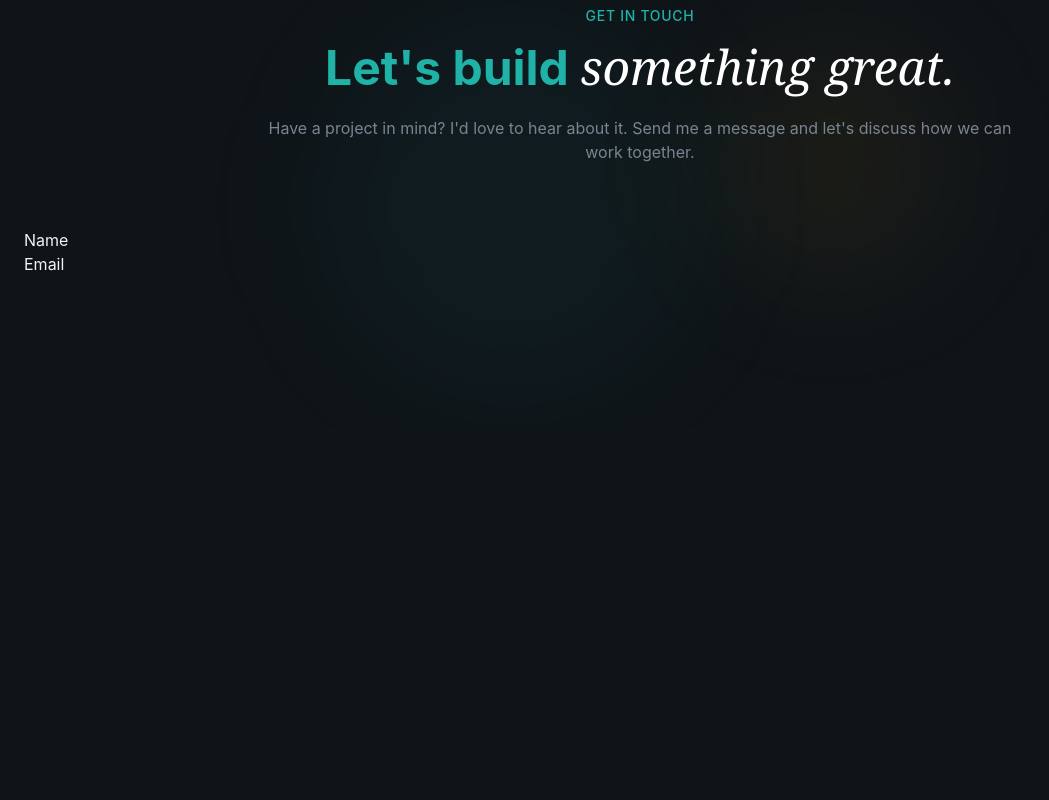
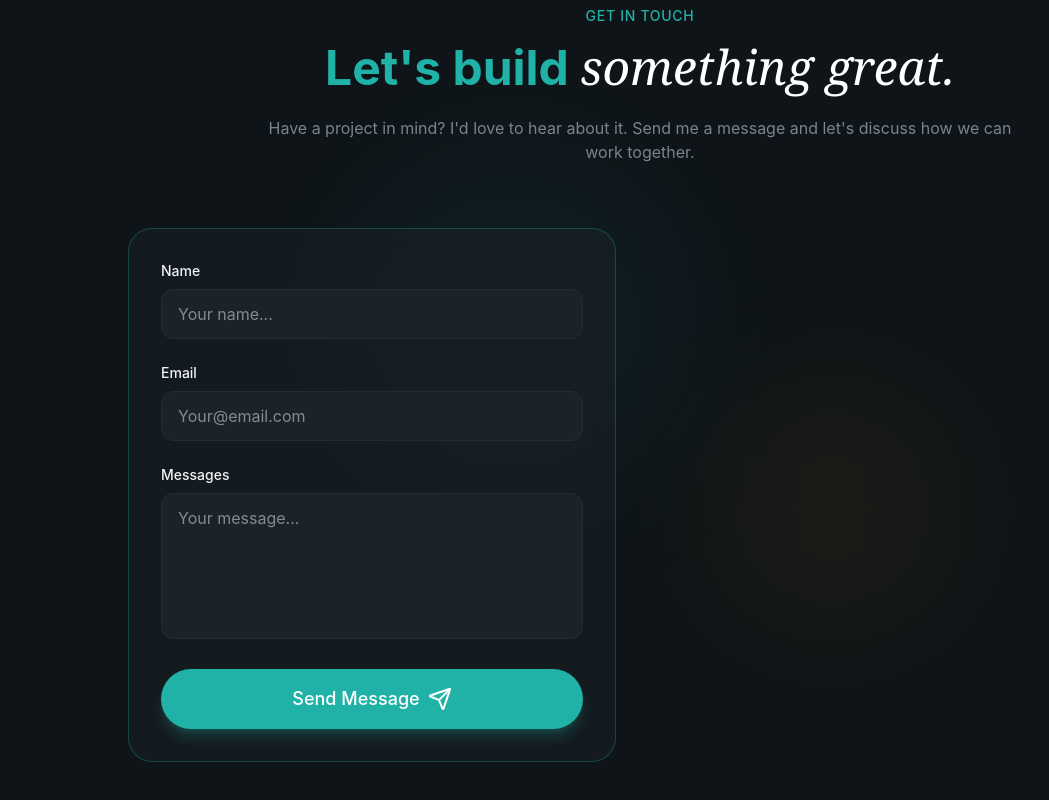
Before and after one commit to SteveMaranga01/SamPortfolio, a React (Vite) app: page / in a window 1280 px wide. Shown: the part 6110-6910 px from the top of the page, without its empty margins (0-1049 px from the left). Before the commit the page ends 6538 px from the top, so only its background shows below. Built offline with nearby package versions, Linux system fonts and the light colour scheme.

Commit message:
updated with props

```diff
--- a/src/sections/Contacts.jsx
+++ b/src/sections/Contacts.jsx
@@ -1,5 +1,6 @@
-import React from 'react'
-import { Mail, Phone, MapPin } from 'lucide-react';
+import React, { useState } from 'react'
+import { Mail, Phone, MapPin, Send } from 'lucide-react';
+import Button  from "@/Comps/Button";
 
 const contactInfo = [
   {
@@ -24,6 +25,15 @@
 
 
 const Contacts = () => {
+  const [formData, setFormData] = useState({
+    name: "",
+    email:"",
+    message:""
+  });
+
+  const handleSubmit = async (e) => {
+    e.preventDefault();
+  };
   return (
    <section id="contact" className="py-32 relative overflow-hidden">
      <div className="absolute top-0 left-0 w-full h-full">
@@ -51,24 +61,66 @@
           </p>
         </div>
 
-        <div>
-          <div>
-            <form>
+        <div className='grid lg:grid-cols-2 gap-12 max-w-5xl mx-auto'>
+          <div className='glass p-8 rounded-3xl border border-primary/30 animate-fade-in animation-delay-300'>
+            <form className='space-y-6 '>
 
               <div>
-                <lable>Name</lable>
-                <input/>
+                <lable htmlFor="name"
+                className="block text-sm font-medium mb-2">
+                  Name
+                  </lable>
+                <input
+                id='name'
+                type='text'
+                required
+                placeholder='Your name...'
+                value={formData.name}
+                onChange={(e) =>
+                  setFormData({...formData, name: e.target.value})
+                }
+                className='w-full px-4 py-3 bg-surface rounded-xl
+                border border-border focus:border-primary focus:ring-1 focus:ring-primary outline-none transition-all'
+
+                />
               </div>
 
               <div>
-                <lable>Email</lable>
-                <input/>
+                <lable htmlFor="Email"
+                className="block text-sm font-medium mb-2">Email</lable>
+                <input
+                type='email'
+                required
+                placeholder='Your@email.com'
+                value={formData.email}
+                onChange={(e) =>
+                  setFormData({...formData, name: e.target.value})
+                }
+                className='w-full px-4 py-3 bg-surface rounded-xl
+                border border-border focus:border-primary focus:ring-1 focus:ring-primary outline-none transition-all'
+                />
               </div>
 
               <div>
-                <lable></lable>
-                <input/>
+                <lable htmlFor="Messages"
+                className="block text-sm font-medium mb-2">Messages</lable>
+                <textarea
+                rows={5}
+                required
+                placeholder='Your message...'
+                value={formData.message}
+                onChange={(e) =>
+                  setFormData({...formData, message: e.target.value})
+                }
+                className='w-full px-4 py-3 bg-surface rounded-xl
+                border border-border focus:border-primary focus:ring-1 focus:ring-primary outline-none transition-all resize-none'
+                />
               </div>
+
+              <Button className='w-full' type="submit" size="lg">
+                Send Message
+                <Send/>
+              </Button>
 
             </form>
           </div>
```
